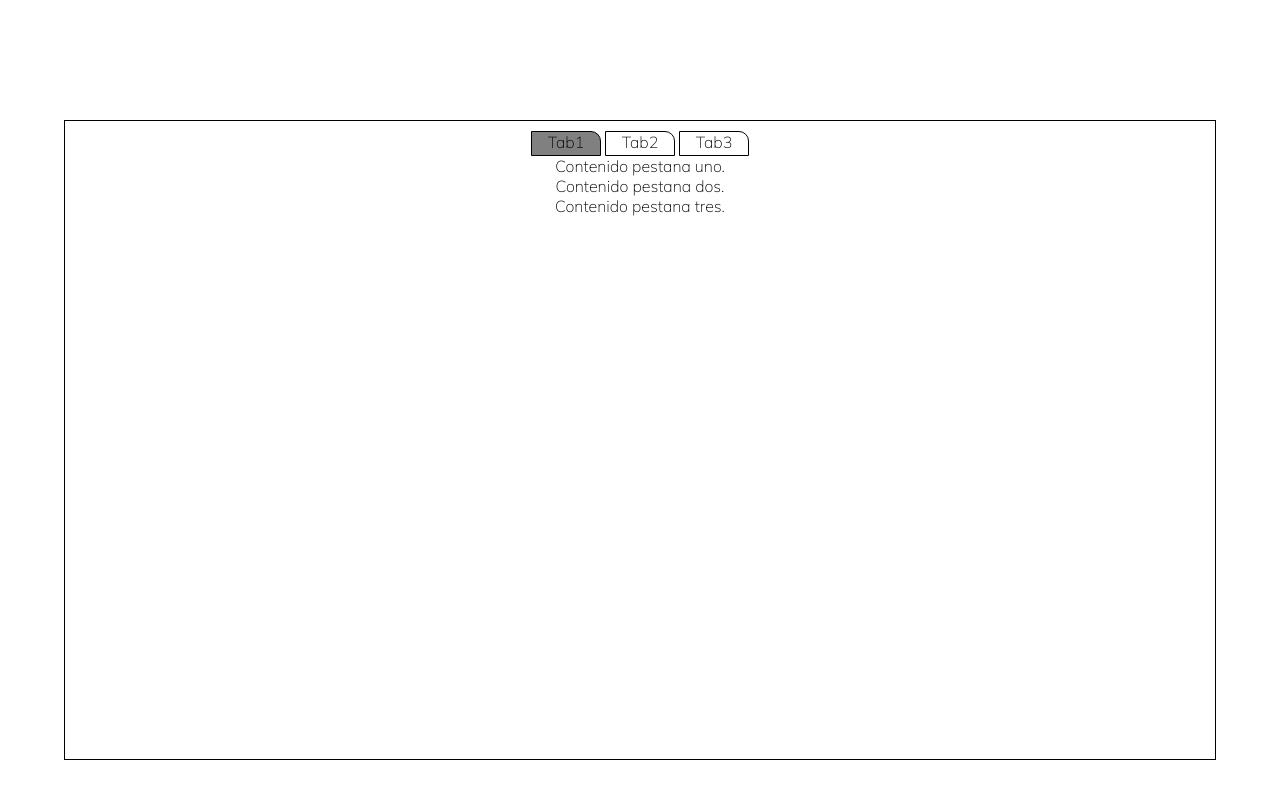
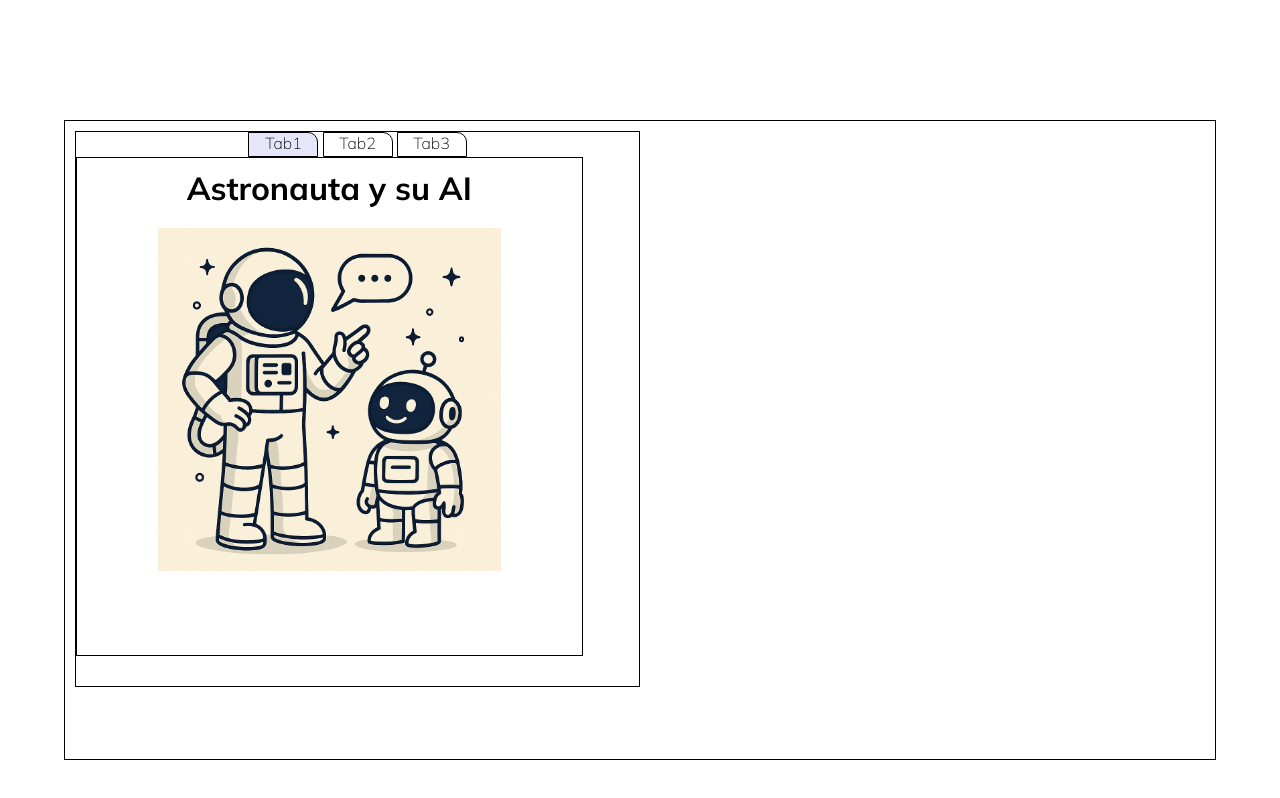
Before and after one commit to Josecode10/practica_css, a plain HTML site: page index.html in a window 1280 px wide. Drawn offline with Linux system fonts and the light colour scheme.

Commit message:
first commit

```diff
--- a/index.html
+++ b/index.html
@@ -26,13 +26,22 @@
 
             <div class="pestanas-contenido">
                 <div class="contenidos" id="contenido1">
-                    <p>Contenido pestana uno.</p>
+                    <h1 class="contenidos__titulos">Astronauta y su AI</h1>
+                    <div class="contenido__imagen">
+                        <img src="img/Copilot_20250715_181602.png" alt="" class="contenido1__imagen--img">
+                    </div>
                 </div>
                 <div class="contenidos" id="contenido2">
-                    <p>Contenido pestana dos.</p>
+                    <h1 class="contenidos__titulos">Astronauta manejando moto</h1>
+                    <div class="contenido__imagen">
+                        <img src="img/Copilot_20250715_184221.png" alt="" class="contenido1__imagen--img">
+                    </div>
                 </div>
                 <div class="contenidos" id="contenido3">
-                    <p>Contenido pestana tres.</p>
+                    <h1 class="contenidos__titulos">Astronauta realizando informes</h1>
+                    <div class="contenido__imagen">
+                        <img src="img/Copilot_20250715_184328.png" alt="" class="contenido1__imagen--img">
+                    </div>
                 </div>
             </div>
 
--- a/styles.css
+++ b/styles.css
@@ -36,12 +36,20 @@ body {
     padding: 10px;
 }
 
+.contenedor__menu-pestanas,
+.caja-derecha {
+    height: 90%;
+    width: 50%;
+    border: #000 solid 1px;
+    text-align: center;
+}
+
 input[type="radio"] {
     display: none;
 }
 
 input[type="radio"]:checked + .pestanas {
-    background-color: #808080;
+    background-color: var(--Lavender);
 }
 
 .pestanas {
@@ -51,3 +59,41 @@ input[type="radio"]:checked + .pestanas {
     height: 25px;
     width: 70px;
 }
+
+.pestanas-contenido {
+    border: #000 solid 1px;
+    width: 90%;
+    height: 90%;
+    padding: 10px;
+    display: block;
+}
+
+.contenidos {
+    display: none;
+    width: 90%;
+    height: 90%;
+    margin: 0 auto;
+}
+
+.contenidos__titulos {
+    margin-bottom: 20px;
+}
+
+.contenido__imagen {
+    width: 80%;
+    height: 80%;
+    margin: 0 auto;
+
+}
+
+.contenido1__imagen--img {
+    max-width: 100%;
+    height: 100%;
+    margin: 0 auto;
+}
+
+#tab1:checked ~ .pestanas-contenido #contenido1,
+#tab2:checked ~ .pestanas-contenido #contenido2,
+#tab3:checked ~ .pestanas-contenido #contenido3 {
+    display: block;
+}
```
Also changed, not shown: img/Copilot_20250715_181602.png (added), img/Copilot_20250715_184221.png (added), img/Copilot_20250715_184328.png (added).
